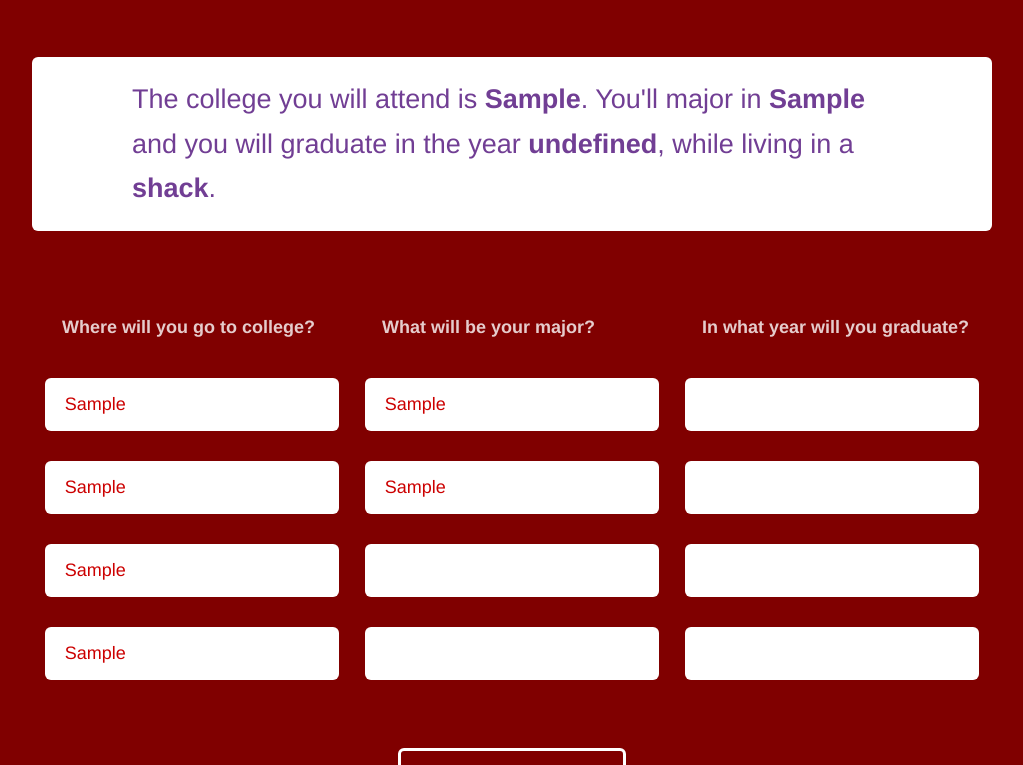
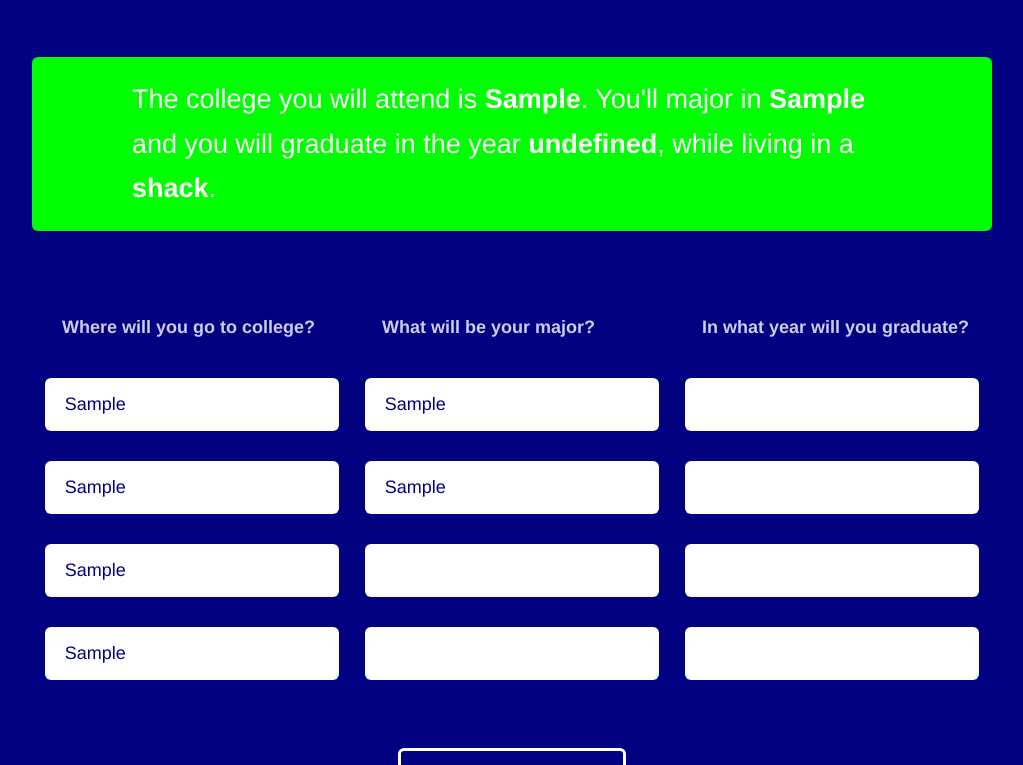
Before and after one commit to lbeltran12/MASH-Game, a plain HTML site: page index.html in a window 1280 px wide. Both pictures are taken after typing "Sample", "Sample", "Sample", "Sample", "Sample", "Sample" into the empty fields and a click on the button "Tell my fortune". Shown: the part 269-1034 px from the top of the page, without its empty margins (128-1151 px from the left). Drawn offline with Linux system fonts and the light colour scheme.

Commit message:
Update style.css

```diff
--- a/style.css
+++ b/style.css
@@ -1,6 +1,6 @@
 /* Body styling */
 body {
-  background: #800000;
+  background: #000080;
   color: #fff;
   font-family: Helvetica, Arial;
   font-size: 27px;
@@ -65,7 +65,7 @@ h1 {
 .choice-bucket input {
   border: 0;
   border-radius: 6px;
-  color: #cc0000;
+  color: #000080;
   font-size: 18px;
   margin: 15px 4%;
   outline: 0;
@@ -90,9 +90,9 @@ h1 {
 /* Answer Div */
 #answers {
   margin: 60px 0;
-  background: #fff;
+  background: #00ff00;
   border-radius: 6px;
-  color: #713e94;
+  color: #fff;
   transition: 1s linear;
 }
 
```
